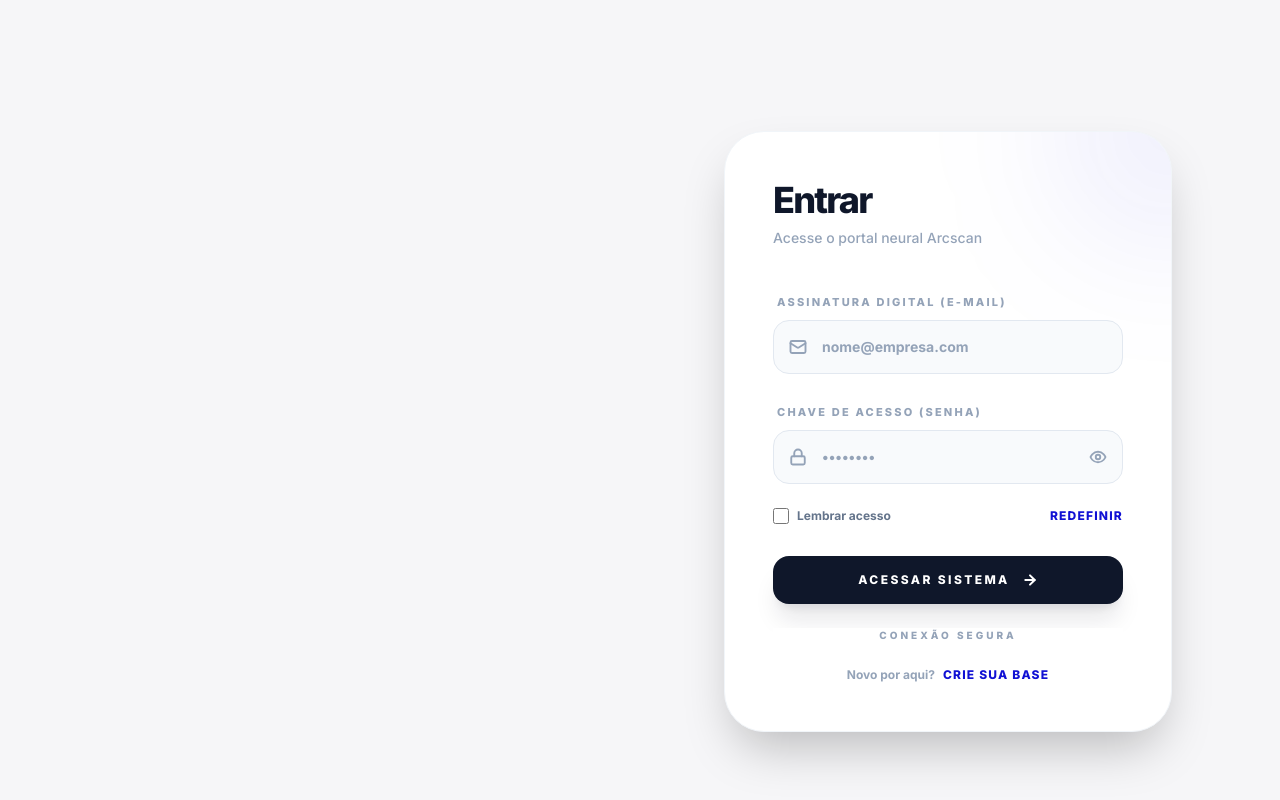
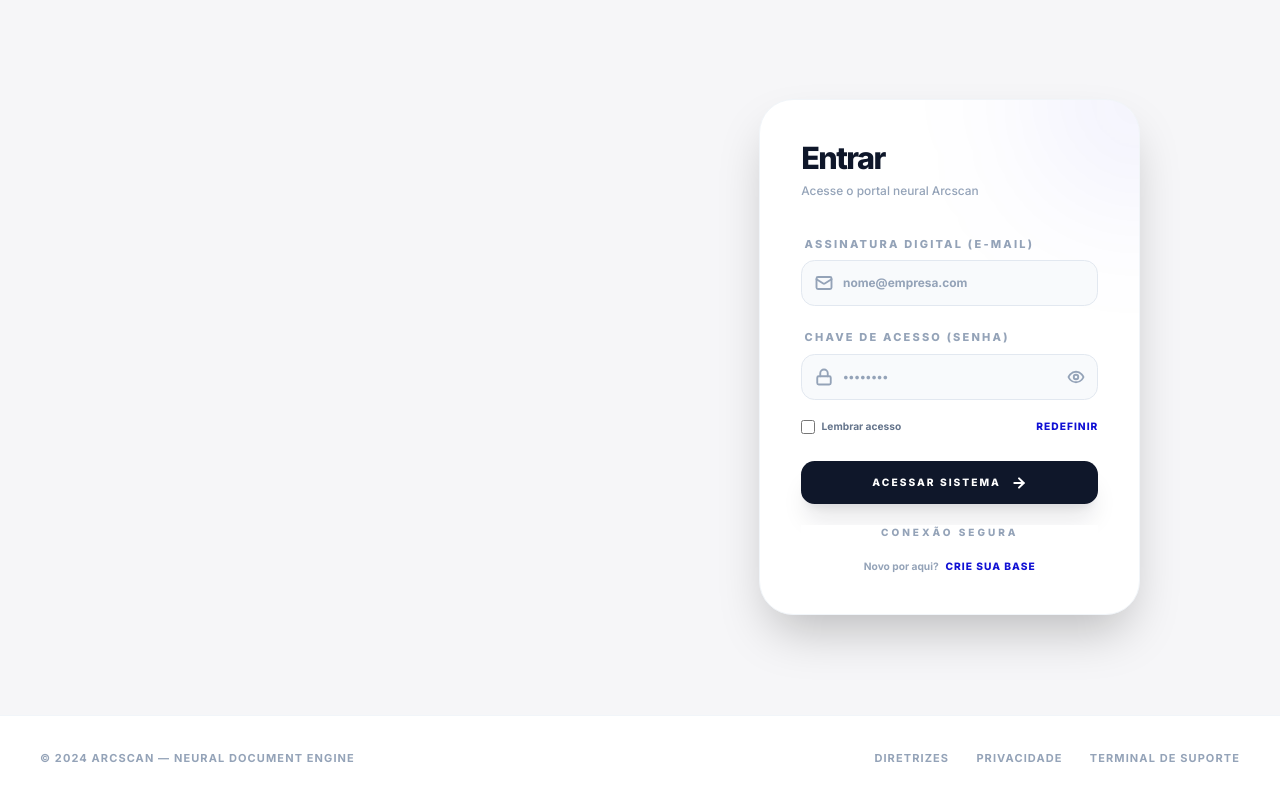
Before and after one commit to ramonwagui/arcscan, a React (Vite) app in the folder frontend/: page /login in a window 1280 px wide. Shown: the top 800 px of the page. Built offline with nearby package versions, Linux system fonts and the light colour scheme.

Commit message:
feat: Implement document upload, listing, detail, and search pages with supporting services and styling.

```diff
--- a/frontend/src/index.css
+++ b/frontend/src/index.css
@@ -3,6 +3,11 @@
 @tailwind utilities;
 
 @layer base {
+  html {
+    /* Reduz a base do tailwind (rem) para dar um aspecto mais afastado/premium */
+    font-size: 85%;
+  }
+
   * {
     box-sizing: border-box;
   }
--- a/frontend/src/pages/DocumentDetailPage.jsx
+++ b/frontend/src/pages/DocumentDetailPage.jsx
@@ -3,7 +3,7 @@
 import {
     ArrowLeft, Download, FileText, Calendar, Tag, HardDrive,
     Eye, Cpu, Copy, CheckCircle, AlertCircle, ExternalLink, Sparkles,
-    Shield, History, User
+    Shield, History, User, TrendingUp
 } from 'lucide-react'
 import { documentsApi, categoriesApi } from '../lib/api'
 import { getCategoryInfo, formatDate, formatFileSize, getFileIcon } from '../lib/utils'
--- a/frontend/src/pages/DocumentsPage.jsx
+++ b/frontend/src/pages/DocumentsPage.jsx
@@ -1,6 +1,6 @@
 import { useState, useEffect, useCallback } from 'react'
 import { Link } from 'react-router-dom'
-import { FileText, Filter, Search, Trash2, Eye, ChevronRight, SlidersHorizontal, X } from 'lucide-react'
+import { FileText, Filter, Search, Trash2, Eye, ChevronRight, SlidersHorizontal, X, Upload, Clock } from 'lucide-react'
 import { documentsApi, categoriesApi } from '../lib/api'
 import { CATEGORIES, getCategoryInfo, formatDate, formatFileSize, getFileIcon } from '../lib/utils'
 import toast from 'react-hot-toast'
--- a/frontend/src/pages/SearchPage.jsx
+++ b/frontend/src/pages/SearchPage.jsx
@@ -1,5 +1,5 @@
 import { useState, useRef, useEffect } from 'react'
-import { Search, Filter, FileText, Clock, X, ChevronRight, Sparkles } from 'lucide-react'
+import { Search, Filter, FileText, Clock, X, ChevronRight, Sparkles, Cpu } from 'lucide-react'
 import { searchApi, categoriesApi } from '../lib/api'
 import { CATEGORIES, getCategoryInfo, formatDate, highlightText } from '../lib/utils'
 import { Link, useSearchParams } from 'react-router-dom'
--- a/frontend/src/pages/UploadPage.jsx
+++ b/frontend/src/pages/UploadPage.jsx
@@ -1,6 +1,6 @@
 import { useState, useCallback, useEffect } from 'react'
 import { useNavigate } from 'react-router-dom'
-import { Upload, FileText, X, CheckCircle, AlertCircle, Info, Tag } from 'lucide-react'
+import { Upload, FileText, X, CheckCircle, AlertCircle, Info, Tag, TrendingUp } from 'lucide-react'
 import { documentsApi, categoriesApi } from '../lib/api'
 import toast from 'react-hot-toast'
 
```
Also changed, not shown: 1 other file (tests, documents, lock files or other folders).
